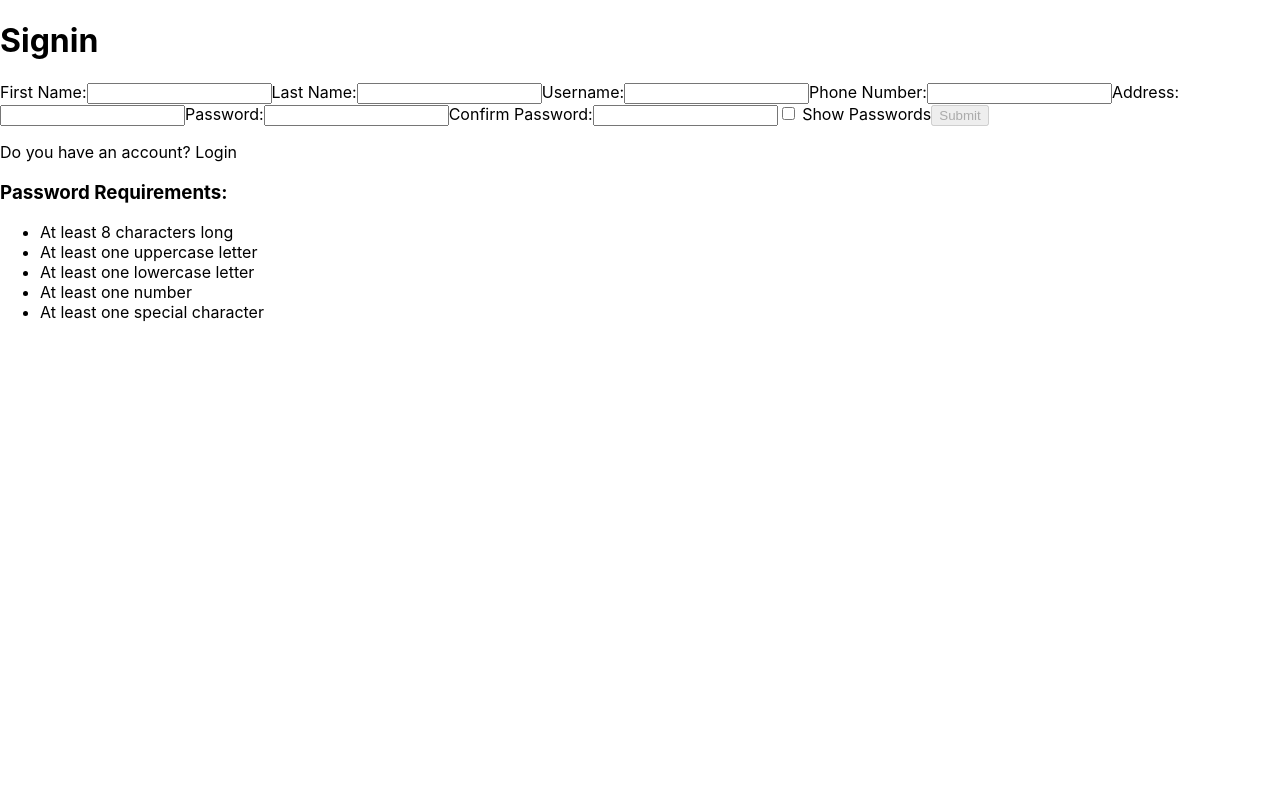
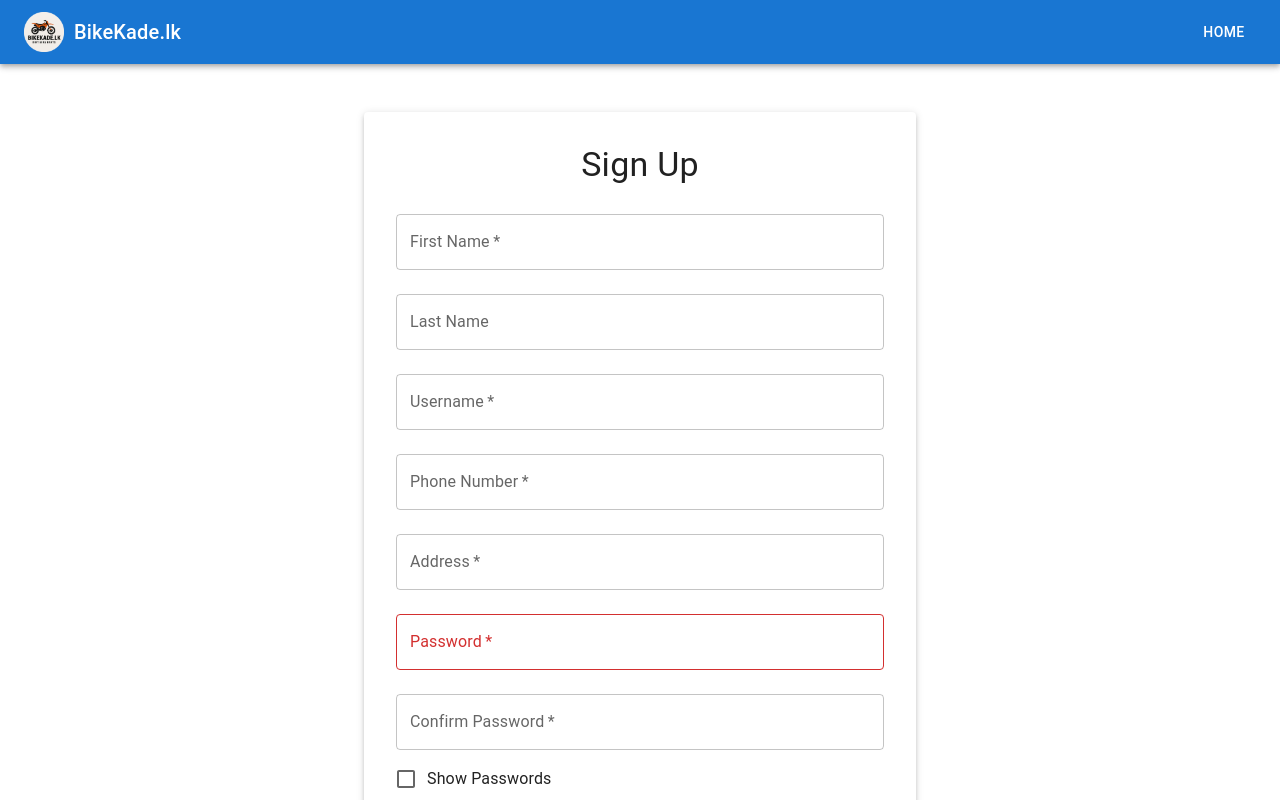
Before and after one commit to BikeKade-lk/Application, a React (Create React App) app in the folder applicationfrontend/: page /signup in a window 1280 px wide. Shown: the top 800 px of the page. Built offline with nearby package versions, Linux system fonts and the light colour scheme.

Commit message:
Header & Footer components fixed

```diff
--- a/applicationfrontend/src/Pages/ResetPassword.jsx
+++ b/applicationfrontend/src/Pages/ResetPassword.jsx
@@ -1,12 +1,24 @@
 import React, { useState } from "react";
+import {
+  Container,
+  TextField,
+  Typography,
+  Button,
+  Box,
+  Checkbox,
+  FormControlLabel,
+  Alert,
+} from "@mui/material";
 import axios from "axios";
 import { useNavigate } from "react-router-dom";
+import Header from "../components/Header";
+import Footer from "../components/Footer";
 
 export default function ResetPassword() {
   const navigate = useNavigate();
 
   const [formData, setFormData] = useState({
-    identifier: "", // username or email
+    identifier: "",
     newPassword: "",
     confirmPassword: "",
   });
@@ -66,7 +78,7 @@ export default function ResetPassword() {
       if (response.data.success) {
         setSuccessMessage("Password reset successful. You can now log in.");
         setFormData({ identifier: "", newPassword: "", confirmPassword: "" });
-        setTimeout(() => navigate("/signin"), 2000); // redirect after delay
+        setTimeout(() => navigate("/signin"), 2000);
       } else {
         setErrors([response.data.message || "Failed to reset password."]);
       }
@@ -77,59 +89,86 @@ export default function ResetPassword() {
   };
 
   return (
-    <div style={{ maxWidth: "400px", margin: "0 auto" }}>
-      <h2>Reset Password</h2>
+    <Box sx={{ display: "flex", flexDirection: "column", minHeight: "100vh" }}>
+      <Header />
+      <Container maxWidth="sm" sx={{ py: 6 }}>
+        <Box mt={4} p={3} sx={{ boxShadow: 2, borderRadius: 2 }}>
+          <Typography variant="h5" gutterBottom>
+            Reset Password
+          </Typography>
+
           {errors.length > 0 && (
-        <ul style={{ color: "red" }}>
+            <Box mb={2}>
               {errors.map((err, idx) => (
-            <li key={idx}>{err}</li>
+                <Alert severity="error" key={idx} sx={{ mb: 1 }}>
+                  {err}
+                </Alert>
               ))}
-        </ul>
+            </Box>
           )}
-      {successMessage && <p style={{ color: "green" }}>{successMessage}</p>}
+
+          {successMessage && (
+            <Alert severity="success" sx={{ mb: 2 }}>
+              {successMessage}
+            </Alert>
+          )}
+
           <form onSubmit={handleSubmit}>
-        <div>
-          <label>Username or Email:</label>
-          <input
-            type="text"
+            <TextField
+              fullWidth
+              label="Username or Email"
               name="identifier"
               value={formData.identifier}
               onChange={handleChange}
+              margin="normal"
               required
             />
-        </div>
-        <div>
-          <label>New Password:</label>
-          <input
+
+            <TextField
+              fullWidth
               type={showPassword ? "text" : "password"}
+              label="New Password"
               name="newPassword"
               value={formData.newPassword}
               onChange={handleChange}
+              margin="normal"
               required
             />
-        </div>
-        <div>
-          <label>Confirm Password:</label>
-          <input
+
+            <TextField
+              fullWidth
               type={showPassword ? "text" : "password"}
+              label="Confirm Password"
               name="confirmPassword"
               value={formData.confirmPassword}
               onChange={handleChange}
+              margin="normal"
               required
             />
-        </div>
-        <div>
-          <label>
-            <input
-              type="checkbox"
+
+            <FormControlLabel
+              control={
+                <Checkbox
                   checked={showPassword}
                   onChange={() => setShowPassword(!showPassword)}
-            />{" "}
-            Show Passwords
-          </label>
-        </div>
-        <button type="submit">Reset Password</button>
+                />
+              }
+              label="Show Passwords"
+            />
+
+            <Button
+              fullWidth
+              type="submit"
+              variant="contained"
+              color="primary"
+              sx={{ mt: 2 }}
+            >
+              Reset Password
+            </Button>
           </form>
-    </div>
+        </Box>
+      </Container>
+      <Footer />
+    </Box>
   );
 }
--- a/applicationfrontend/src/Pages/Signin.jsx
+++ b/applicationfrontend/src/Pages/Signin.jsx
@@ -1,6 +1,16 @@
 import React, { useState } from "react";
 import { useNavigate } from "react-router-dom";
 import axios from "axios";
+import Header from "../components/Header";
+import Footer from "../components/Footer";
+import {
+  Container,
+  Typography,
+  TextField,
+  Button,
+  Box,
+  Paper,
+} from "@mui/material";
 
 export default function Signin() {
   const navigate = useNavigate();
@@ -42,57 +52,79 @@ export default function Signin() {
   };
 
   const handleResetPassword = () => {
-    navigate("/reset_password"); // You should have a route for this
+    navigate("/reset_password");
   };
 
   return (
-    <div>
-      <h1>Login</h1>
-      {error && <p style={{ color: "red" }}>{error}</p>}
-      <table>
-        <tbody>
-          <tr>
-            <td>User Name:</td>
-            <td>
-              <input
-                type="text"
+    <Box sx={{ display: "flex", flexDirection: "column", minHeight: "100vh" }}>
+      <Header />
+      <Container
+        maxWidth="sm"
+        sx={{ flexGrow: 1, display: "flex", alignItems: "center", py: 5 }}
+      >
+        <Paper elevation={3} sx={{ p: 4, width: "100%" }}>
+          <Typography variant="h4" align="center" gutterBottom>
+            Login
+          </Typography>
+
+          {error && (
+            <Typography
+              variant="body2"
+              color="error"
+              align="center"
+              sx={{ mb: 2 }}
+            >
+              {error}
+            </Typography>
+          )}
+
+          <Box component="form" noValidate autoComplete="off">
+            <TextField
+              fullWidth
+              label="Username"
               name="uname"
               value={credentials.uname}
               onChange={handleChange}
+              margin="normal"
               required
             />
-            </td>
-          </tr>
-          <tr>
-            <td>Password:</td>
-            <td>
-              <input
+            <TextField
+              fullWidth
+              label="Password"
               type="password"
               name="password"
               value={credentials.password}
               onChange={handleChange}
+              margin="normal"
               required
             />
-            </td>
-          </tr>
-          <tr>
-            <td colSpan={2}>
-              <button onClick={handleSubmit}>Submit</button>
-            </td>
-          </tr>
-        </tbody>
-      </table>
-      <p
+            <Box sx={{ mt: 3 }}>
+              <Button
+                variant="contained"
+                fullWidth
+                size="large"
+                onClick={handleSubmit}
+              >
+                Submit
+              </Button>
+            </Box>
+            <Typography
+              variant="body2"
               onClick={handleResetPassword}
-        style={{
-          color: "blue",
+              sx={{
+                mt: 2,
+                color: "primary.main",
+                textAlign: "center",
                 cursor: "pointer",
                 textDecoration: "underline",
-          marginTop: "10px",
               }}
             >
               Forgot your password? Reset here
-      </p>
-    </div>
+            </Typography>
+          </Box>
+        </Paper>
+      </Container>
+      <Footer />
+    </Box>
   );
 }
--- a/applicationfrontend/src/Pages/Signup.jsx
+++ b/applicationfrontend/src/Pages/Signup.jsx
@@ -1,6 +1,21 @@
 import React, { useState } from "react";
 import { useNavigate } from "react-router-dom";
 import axios from "axios";
+import Header from "../components/Header";
+import Footer from "../components/Footer";
+import {
+  Container,
+  Typography,
+  TextField,
+  Button,
+  Checkbox,
+  FormControlLabel,
+  Box,
+  Paper,
+  List,
+  ListItem,
+  ListItemText,
+} from "@mui/material";
 
 export default function Signup() {
   const navigate = useNavigate();
@@ -40,22 +55,12 @@ export default function Signup() {
 
   const validatePassword = (password) => {
     const errors = [];
-
-    if (password.length < 8) {
-      errors.push("Password must be at least 8 characters long");
-    }
-    if (!/[A-Z]/.test(password)) {
-      errors.push("Password must contain at least one uppercase letter");
-    }
-    if (!/[a-z]/.test(password)) {
-      errors.push("Password must contain at least one lowercase letter");
-    }
-    if (!/[0-9]/.test(password)) {
-      errors.push("Password must contain at least one number");
-    }
-    if (!/[!@#$%^&*()_+\-=\[\]{};':"\\|,.<>\/?]/.test(password)) {
-      errors.push("Password must contain at least one special character");
-    }
+    if (password.length < 8) errors.push("At least 8 characters long");
+    if (!/[A-Z]/.test(password)) errors.push("At least one uppercase letter");
+    if (!/[a-z]/.test(password)) errors.push("At least one lowercase letter");
+    if (!/[0-9]/.test(password)) errors.push("At least one number");
+    if (!/[!@#$%^&*()_+\-=[\]{};':"\\|,.<>?]/.test(password))
+      errors.push("At least one special character");
 
     setPasswordErrors(errors);
     setIsPasswordValid(errors.length === 0);
@@ -87,7 +92,6 @@ export default function Signup() {
 
   const handleSubmit = async (e) => {
     e.preventDefault();
-
     if (!validateForm()) return;
 
     if (!isPasswordValid) {
@@ -120,151 +124,152 @@ export default function Signup() {
   };
 
   return (
-    <div className="signin-container">
-      <h1>Signin</h1>
+    <Box sx={{ display: "flex", flexDirection: "column", minHeight: "100vh" }}>
+      <Header />
+      <Container maxWidth="sm" sx={{ py: 6 }}>
+        <Paper elevation={3} sx={{ p: 4 }}>
+          <Typography variant="h4" align="center" gutterBottom>
+            Sign Up
+          </Typography>
+
           <form onSubmit={handleSubmit} noValidate>
-        <label>
-          First Name:
-          <input
-            type="text"
+            <TextField
+              fullWidth
+              label="First Name"
               name="fname"
               value={formData.fname}
               onChange={handleChange}
+              margin="normal"
+              error={!!formErrors.fname}
+              helperText={formErrors.fname}
               required
             />
-          {formErrors.fname && <p className="error-text">{formErrors.fname}</p>}
-        </label>
 
-        <label>
-          Last Name:
-          <input
-            type="text"
+            <TextField
+              fullWidth
+              label="Last Name"
               name="lname"
               value={formData.lname}
               onChange={handleChange}
+              margin="normal"
             />
-        </label>
 
-        <label>
-          Username:
-          <input
-            type="text"
+            <TextField
+              fullWidth
+              label="Username"
               name="uname"
               value={formData.uname}
               onChange={handleChange}
+              margin="normal"
+              error={!!formErrors.uname}
+              helperText={formErrors.uname}
               required
             />
-          {formErrors.uname && <p className="error-text">{formErrors.uname}</p>}
-        </label>
 
-        <label>
-          Phone Number:
-          <input
-            type="text"
+            <TextField
+              fullWidth
+              label="Phone Number"
               name="pno"
               value={formData.pno}
               onChange={handleChange}
+              margin="normal"
+              error={!!formErrors.pno}
+              helperText={formErrors.pno}
+              required
             />
-          {formErrors.pno && <p className="error-text">{formErrors.pno}</p>}
-        </label>
 
-        <label>
-          Address:
-          <input
-            type="text"
+            <TextField
+              fullWidth
+              label="Address"
               name="address"
               value={formData.address}
               onChange={handleChange}
+              margin="normal"
+              error={!!formErrors.address}
+              helperText={formErrors.address}
+              required
             />
-          {formErrors.address && (
-            <p className="error-text">{formErrors.address}</p>
-          )}
-        </label>
 
-        <label>
-          Password:
-          <input
+            <TextField
+              fullWidth
+              label="Password"
+              name="password"
               type={showPassword ? "text" : "password"}
-            name="password"
               value={formData.password}
               onChange={handleChange}
+              margin="normal"
+              error={!isPasswordValid || !!formErrors.password}
+              helperText={formErrors.password}
               required
-            className={!isPasswordValid ? "invalid-input" : ""}
             />
-          {formErrors.password && (
-            <p className="error-text">{formErrors.password}</p>
-          )}
-        </label>
 
-        {formData.password && passwordErrors.length > 0 && (
-          <ul className="password-errors">
-            {passwordErrors.map((error, idx) => (
-              <li key={idx} className="error-text">
-                {error}
-              </li>
+            {passwordErrors.length > 0 && (
+              <List dense sx={{ pl: 2 }}>
+                {passwordErrors.map((err, idx) => (
+                  <ListItem key={idx} sx={{ py: 0 }}>
+                    <ListItemText
+                      primaryTypographyProps={{
+                        color: "error",
+                        variant: "body2",
+                      }}
+                      primary={`• ${err}`}
+                    />
+                  </ListItem>
                 ))}
-          </ul>
+              </List>
             )}
 
-        <label>
-          Confirm Password:
-          <input
+            <TextField
+              fullWidth
+              label="Confirm Password"
+              name="confirmPassword"
               type={showPassword ? "text" : "password"}
-            name="confirmPassword"
               value={formData.confirmPassword}
               onChange={handleChange}
+              margin="normal"
+              error={!passwordsMatch || !!formErrors.confirmPassword}
+              helperText={formErrors.confirmPassword}
               required
-            className={!passwordsMatch ? "invalid-input" : ""}
             />
-          {formErrors.confirmPassword && (
-            <p className="error-text">{formErrors.confirmPassword}</p>
-          )}
-        </label>
 
-        <label>
-          <input
-            type="checkbox"
+            <FormControlLabel
+              control={
+                <Checkbox
                   checked={showPassword}
                   onChange={togglePasswordVisibility}
-          />{" "}
-          Show Passwords
-        </label>
+                />
+              }
+              label="Show Passwords"
+            />
 
-        <button type="submit" disabled={!isPasswordValid || !passwordsMatch}>
+            <Box mt={2}>
+              <Button
+                type="submit"
+                variant="contained"
+                fullWidth
+                disabled={!isPasswordValid || !passwordsMatch}
+              >
                 Submit
-        </button>
+              </Button>
+            </Box>
 
-        <p onClick={() => navigate("/signin")} className="login-link">
+            <Typography
+              variant="body2"
+              align="center"
+              sx={{
+                mt: 2,
+                cursor: "pointer",
+                color: "primary.main",
+                textDecoration: "underline",
+              }}
+              onClick={() => navigate("/signin")}
+            >
               Do you have an account? Login
-        </p>
-
-        <div className="password-requirements">
-          <h3>Password Requirements:</h3>
-          <ul>
-            <li className={formData.password.length >= 8 ? "met" : ""}>
-              At least 8 characters long
-            </li>
-            <li className={/[A-Z]/.test(formData.password) ? "met" : ""}>
-              At least one uppercase letter
-            </li>
-            <li className={/[a-z]/.test(formData.password) ? "met" : ""}>
-              At least one lowercase letter
-            </li>
-            <li className={/[0-9]/.test(formData.password) ? "met" : ""}>
-              At least one number
-            </li>
-            <li
-              className={
-                /[!@#$%^&*()_+\-=\[\]{};':"\\|,.<>\/?]/.test(formData.password)
-                  ? "met"
-                  : ""
-              }
-            >
-              At least one special character
-            </li>
-          </ul>
-        </div>
+            </Typography>
           </form>
-    </div>
+        </Paper>
+      </Container>
+      <Footer />
+    </Box>
   );
 }
--- /dev/null
+++ b/applicationfrontend/src/components/Footer.js
@@ -0,0 +1,27 @@
+// src/components/Footer.js
+import React from "react";
+import { Box, Container, Typography } from "@mui/material";
+
+export default function Footer() {
+    return (
+        <Box
+            component="footer"
+            sx={{
+                py: 3,
+                px: 2,
+                mt: "auto",
+                backgroundColor: "primary.main",
+                color: "white",
+            }}
+        >
+            <Container maxWidth="sm">
+                <Typography variant="body1" align="center">
+                    © {new Date().getFullYear()} BikeKade.lk - All Rights Reserved
+                </Typography>
+                <Typography variant="body2" align="center" sx={{ mt: 1 }}>
+                    The ultimate destination for motorcycle enthusiasts
+                </Typography>
+            </Container>
+        </Box>
+    );
+}
--- /dev/null
+++ b/applicationfrontend/src/components/Header.js
@@ -0,0 +1,34 @@
+// src/components/Header.js
+import React from "react";
+import { AppBar, Toolbar, Typography, Box, Button } from "@mui/material";
+import { Link } from "react-router-dom";
+import logo from "../assets/images/logo.png";
+
+export default function Header() {
+    return (
+        <AppBar position="static">
+            <Toolbar>
+                {/* Left side: Logo and Title */}
+                <Box sx={{ flexGrow: 1, display: "flex", alignItems: "center" }}>
+                    <img
+                        src={logo}
+                        alt="BikeKade.lk Logo"
+                        style={{ height: "40px", marginRight: "10px" }}
+                    />
+                    <Typography variant="h6" component="div">
+                        BikeKade.lk
+                    </Typography>
+                </Box>
+
+                {/* Right side: Home Button */}
+                <Button
+                    color="inherit"
+                    component={Link}
+                    to="/"
+                >
+                    Home
+                </Button>
+            </Toolbar>
+        </AppBar>
+    );
+}
```
Also changed, not shown: applicationfrontend/src/Pages/Home.jsx (+4 -42 lines). Lines whose indentation alone changed are shown as unchanged.
